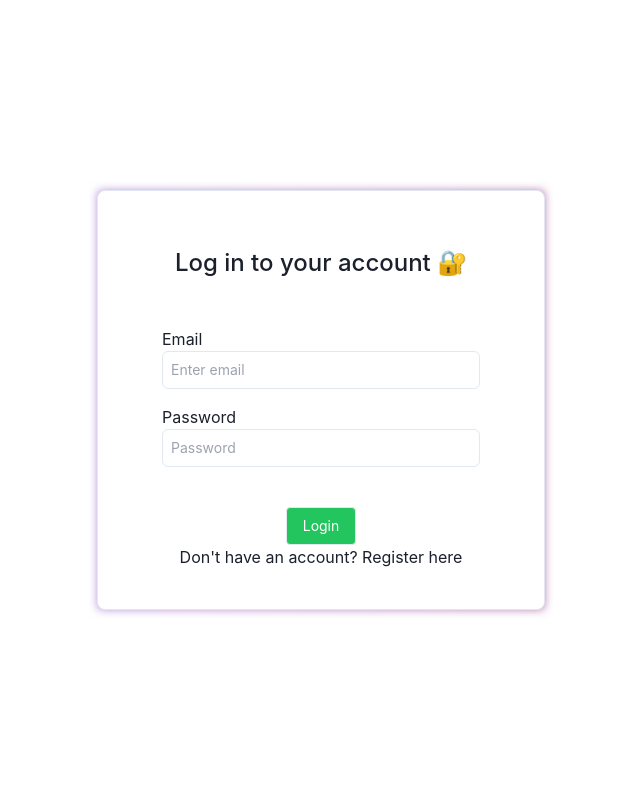
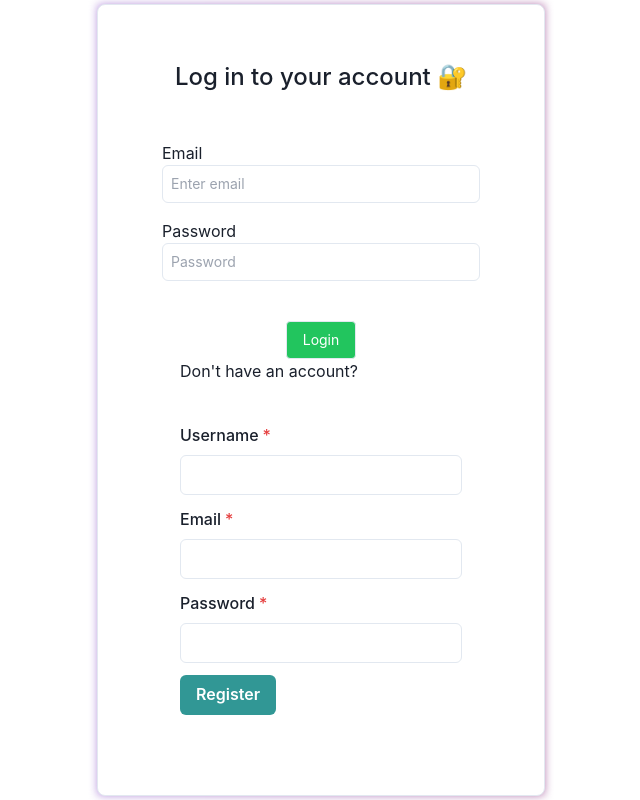
Before and after one commit to Manthanp18/saas-example-demo, a Next.js app: page / in a window 1280 px wide. Shown: the whole page, without its empty margins (319-959 px from the left). Built offline with nearby package versions, Linux system fonts and the light colour scheme; no server answers.

Commit message:
Fixed user registration

```diff
--- a/modals/user.js
+++ b/modals/user.js
@@ -1,15 +1,35 @@
-import Mongoose from "mongoose";
+// import Mongoose from "mongoose";
 
-const userSchema = new Mongoose.Schema({
-    username: { type: String, required: true },
-    email: { type: String, required: true, unique: true },
-    password: { type: String, required: true },
-    isAdmin: { type: Boolean, required: true, default: false },
+// const userSchema = new Mongoose.Schema({
+//     username: { type: String, required: true },
+//     email: { type: String, required: true, unique: true },
+//     password: { type: String, required: true },
+//     isAdmin: { type: Boolean, required: true, default: false },
 
-}, {
-    timestamps: true
-});
+// }, {
+//     timestamps: true
+// });
 
-const User = Mongoose.models.User || Mongoose.model("User", userSchema)
+// const User = Mongoose.models.User || Mongoose.model("User1", userSchema)
 
-export default User
+// export default User
+
+import mongoose from 'mongoose';
+
+let User;
+
+try {
+    User = mongoose.model('User1');
+} catch {
+    const userSchema = new mongoose.Schema({
+        username: { type: String, required: true },
+        email: { type: String, required: true, unique: true },
+        password: { type: String, required: true },
+        isAdmin: { type: Boolean, required: true, default: false },
+    }, {
+        timestamps: true,
+    });
+    User = mongoose.model('User1', userSchema);
+}
+
+export default User;
--- a/package.json
+++ b/package.json
@@ -33,6 +33,7 @@
     "tailwindcss": "^3.1.8"
   },
   "devDependencies": {
+    "@types/react-toastify": "^4.1.0",
     "autoprefixer": "^10.4.8",
     "postcss": "^8.4.14"
   }
--- a/pages/_app.js
+++ b/pages/_app.js
@@ -19,18 +19,20 @@ function MyApp({ Component, pageProps }) {
       <Head>
         <link rel="icon" href="/sefavicon.ico" />
       </Head>
-      <AuthContextProvider>
+      {/* <AuthContextProvider> */}
       <ChakraProvider>
         {noAuthRequired.includes(router.pathname) ? (
           <Component {...pageProps} />
         ) : (
-            <ProtectedRoute>
+          // <ProtectedRoute>
+          <>
             <Navbar />
             <Component {...pageProps} />
-            </ProtectedRoute>
+          </>
+          // </ProtectedRoute>
         )}
       </ChakraProvider>
-      </AuthContextProvider>
+      {/* </AuthContextProvider> */}
     </>
   );
 }
--- a/pages/api/user/register.js
+++ b/pages/api/register.js
@@ -1,8 +1,8 @@
 import nc from 'next-connect';
 import bcrypt from 'bcryptjs';
-import User from '../../../modals/user';
-import db from '../../../helpers/mongoConnect'
-import { signToken } from '../../../helpers/auth';
+import User from '../../modals/user';
+import db from '../../helpers/mongoConnect'
+import { signToken } from '../../helpers/auth';
 
 const handler = nc();
 
@@ -16,9 +16,9 @@ handler.post(async (req, res) => {
     });
     const user = await newUser.save();
     await db.disconnect();
-    const token = signToken(user);
+    // const token = signToken(user);
     res.send({
-        token,
+        // token,
         _id: user._id,
         username: user.username,
         email: user.email,
--- /dev/null
+++ b/pages/components/RegistrationForm.js
@@ -0,0 +1,81 @@
+import {
+    FormControl,
+    FormLabel,
+    Input,
+    Button,
+    useToast,
+} from '@chakra-ui/react';
+import { useForm } from 'react-hook-form';
+
+export const RegisterForm = () => {
+    const { register, handleSubmit, errors } = useForm();
+    const toast = useToast();
+
+    const onSubmit = async (data) => {
+        try {
+            const response = await fetch('/api/user/register', {
+                method: 'POST',
+                headers: {
+                    'Content-Type': 'application/json',
+                },
+                body: JSON.stringify(data),
+            });
+            const { token } = await response.json();
+            localStorage.setItem('token', token);
+            toast({
+                title: 'Account created.',
+                description: 'We have created your account for you.',
+                status: 'success',
+                duration: 5000,
+                isClosable: true,
+            });
+        } catch (error) {
+            toast({
+                title: 'An error occurred.',
+                description: error.message,
+                status: 'error',
+                duration: 5000,
+                isClosable: true,
+            });
+        }
+    };
+
+    return (
+        <form onSubmit={handleSubmit(onSubmit)}>
+            <FormControl id="username" isRequired>
+                <FormLabel>Username</FormLabel>
+                <Input
+                    type="text"
+                    name="username"
+                    ref={register({ required: true })}
+                />
+                {errors.username && (
+                    <span>This field is required</span>
+                )}
+            </FormControl>
+            <FormControl id="email" isRequired>
+                <FormLabel>Email address</FormLabel>
+                <Input
+                    type="email"
+                    name="email"
+                    ref={register({ required: true })}
+                />
+                {errors.email && <span>This field is required</span>}
+            </FormControl>
+            <FormControl id="password" isRequired>
+                <FormLabel>Password</FormLabel>
+                <Input
+                    type="password"
+                    name="password"
+                    ref={register({ required: true })}
+                />
+                {errors.password && (
+                    <span>This field is required</span>
+                )}
+            </FormControl>
+            <Button type="submit" mt={4}>
+                Register
+            </Button>
+        </form>
+    );
+};
--- a/pages/index.js
+++ b/pages/index.js
@@ -5,6 +5,7 @@ import { useAuth } from "../context/AuthContext";
 import { ToastContainer, toast } from "react-toastify";
 
 import "react-toastify/dist/ReactToastify.css";
+import RegisterForm from "./register";
 
 const Login = () => {
   const router = useRouter();
@@ -114,11 +115,7 @@ const Login = () => {
             </button>
             <p>
               Don't have an account?{" "}
-              <NextLink
-                href="/register"
-              >
-                Register here
-              </NextLink>
+              <RegisterForm />
             </p>
           </div>
         </form>
--- a/pages/register.js
+++ b/pages/register.js
@@ -1,170 +1,89 @@
-import React, { useEffect } from "react";
+import { useState } from "react";
+import { Box, FormControl, FormLabel, Input, Button } from "@chakra-ui/react";
+import axios from "axios";
 import { useRouter } from "next/router";
-import NextLink from "next/link";
-import { useForm } from "react-hook-form";
-import { ToastContainer, toast } from "react-toastify";
-import "react-toastify/dist/ReactToastify.css";
-import axios from "axios"
 
-const Register = () => {
+export default function RegisterForm() {
+    const [formData, setFormData] = useState({
+        username: "",
+        email: "",
+        password: "",
+        isAdmin: false
+    });
+    const [loading, setLoading] = useState(false);
+    const [error, setError] = useState(null);
     const router = useRouter();
 
-    const {
-        register,
-        handleSubmit,
-        formState: { errors },
-    } = useForm();
-
-    const submitHandler = async ({ username, email, password, confirmPassword }) => {
-        if (password !== confirmPassword) {
-            toast.error(`🙅‍♀️ Uh oh! Password didn't matched!!!`, {
-                position: "bottom-left",
-                autoClose: 5000,
-                hideProgressBar: false,
-                closeOnClick: true,
-                pauseOnHover: true,
-                draggable: true,
-                progress: undefined,
-            });
-        }
+    const handleSubmit = async (event) => {
+        event.preventDefault();
+        setLoading(true);
+        setError(null);
         try {
-            const { data } = await axios.post("/api/user/register", {
-                username,
-                email,
-                password,
-            });
-            localStorage.setItem("auth-token", data)
-            router.push("/dashboard");
-            toast.success("🚀 Welcome!", {
-                position: "top-center",
-                autoClose: 5000,
-                hideProgressBar: false,
-                closeOnClick: true,
-                pauseOnHover: true,
-                draggable: true,
-                progress: undefined,
-            });
-            console.log({ data })
-        } catch (err) {
-            toast.error(err.response.data ? err.response.data.message : `🙅‍♀️ Uh oh! Email or Password is incorrect`, {
-                position: "bottom-left",
-                autoClose: 5000,
-                hideProgressBar: false,
-                closeOnClick: true,
-                pauseOnHover: true,
-                draggable: true,
-                progress: undefined,
-            });
+            const response = await axios.post("/api/register", formData);
+            // localStorage.setItem("auth-token", response)
+            router.push("/dashboard")
+            console.log(response.data); // do something with the response
+        } catch (error) {
+            setError(error.response?.data?.message || error.message);
+        } finally {
+            setLoading(false);
         }
     };
+
+    const handleChange = (event) => {
+        const { name, value } = event.target;
+        setFormData((prevData) => ({ ...prevData, [name]: value }));
+    };
+
     return (
-        <div className="h-screen flex ">
-            <div
-                className="w-full max-w-md m-auto bg-white rounded-lg border border-primaryBorder
-                relative
-                before:absolute
-                before:w-full
-                before:h-full
-                before:-z-10
-                before:bg-gradient-to-r
-                before:from-[#ad84d8]
-                before:to-[#ad69a4]
-                before:left-0
-                before:top-0
-                before:blur-[5px] py-10 px-16"
-            >
-                <h1 className="text-2xl font-medium text-primary mt-4 mb-12 text-center">
-                    Register your account 🔐
-                </h1>
-                <ToastContainer
-                    position="top-center"
-                    autoClose={5000}
-                    hideProgressBar={false}
-                    newestOnTop={false}
-                    closeOnClick
-                    rtl={false}
-                    pauseOnFocusLoss
-                    draggable
-                    pauseOnHover
+        <Box maxWidth="500px" mx="auto" my="10">
+            <form>
+                <FormControl id="username" isRequired mb="3">
+                    <FormLabel>Username</FormLabel>
+                    <Input
+                        type="text"
+                        name="username"
+                        value={formData.username}
+                        onChange={handleChange}
                     />
-                <form onSubmit={handleSubmit(submitHandler)}>
-                    <div>
-                        <label htmlFor="username">Username</label>
-                        <input
-                            id="username"
-                            name="username"
-                            type="text"
-                            placeholder="Enter username"
-                            {...register("username", {
-                                required: "This field is required",
-                            })}
-                            className={`w-full p-2 text-primary border rounded-md outline-none text-sm transition duration-150 ease-in-out mb-4`}
+                </FormControl>
+
+                <FormControl id="email" isRequired mb="3">
+                    <FormLabel>Email</FormLabel>
+                    <Input
+                        type="email"
+                        name="email"
+                        value={formData.email}
+                        onChange={handleChange}
                     />
-                    </div>
-                    <div>
-                        <label htmlFor="email">Email</label>
-                        <input
-                            id="email"
-                            name="email"
-                            type="email"
-                            placeholder="Email"
-                            {...register("email", {
-                                required: "This field is required",
-                                pattern: {
-                                    value:
-                                        /^[a-zA-Z0-9.!#$%&’*+/=?^_`{|}~-]+@[a-zA-Z0-9-]+(?:\.[a-zA-Z0-9-]+)*$/,
-                                    message: "Please Enter a valid Email",
-                                },
-                            })}
-                            className={`w-full p-2 text-primary border rounded-md outline-none text-sm transition duration-150 ease-in-out mb-4`}
+                </FormControl>
+
+                <FormControl id="password" isRequired mb="3">
+                    <FormLabel>Password</FormLabel>
+                    <Input
+                        type="password"
+                        name="password"
+                        value={formData.password}
+                        onChange={handleChange}
                     />
-                    </div>
-                    <div>
-                        <label htmlFor="password">Password</label>
-                        <input
-                            id="password"
-                            name="password"
-                            type="password"
-                            {...register("password", {
-                                required: true,
-                            })}
-                            placeholder="Password"
-                            className={`w-full p-2 text-primary border rounded-md outline-none text-sm transition duration-150 ease-in-out mb-4`}
-                        />
-                    </div>
-                    <div>
-                        <label htmlFor="confirmPassword">Confirm Password</label>
-                        <input
-                            id="confirmPassword"
-                            name="confirmPassword"
-                            type="password"
-                            {...register("confirmPassword", {
-                                required: true,
-                            })}
-                            placeholder="Confirm your Password"
-                            className={`w-full p-2 text-primary border rounded-md outline-none text-sm transition duration-150 ease-in-out mb-4`}
-                        />
-                    </div>
-                    <div className="flex flex-col justify-center items-center mt-6">
-                        <button
+                </FormControl>
+
+                {error && (
+                    <Box bg="red.100" p="3" color="red.900" mb="3" borderRadius="md">
+                        {error}
+                    </Box>
+                )}
+
+                <Button
                     type="submit"
-                            className={`bg-green-500 py-2 px-4 text-sm text-white rounded border border-green focus:outline-none focus:border-green-dark`}
+                    onClick={handleSubmit}
+                    isLoading={loading}
+                    loadingText="Submitting"
+                    colorScheme="teal"
                 >
                     Register
-                        </button>
-                        <p>
-                            Already have an account?{" "}
-                            <NextLink
-                                href="/"
-                            >
-                                Login here
-                            </NextLink>
-                        </p>
-                    </div>
+                </Button>
             </form>
-            </div>
-        </div>
-    )
+        </Box>
+    );
 }
-
-export default Register
```
Lines whose indentation alone changed are shown as unchanged.
